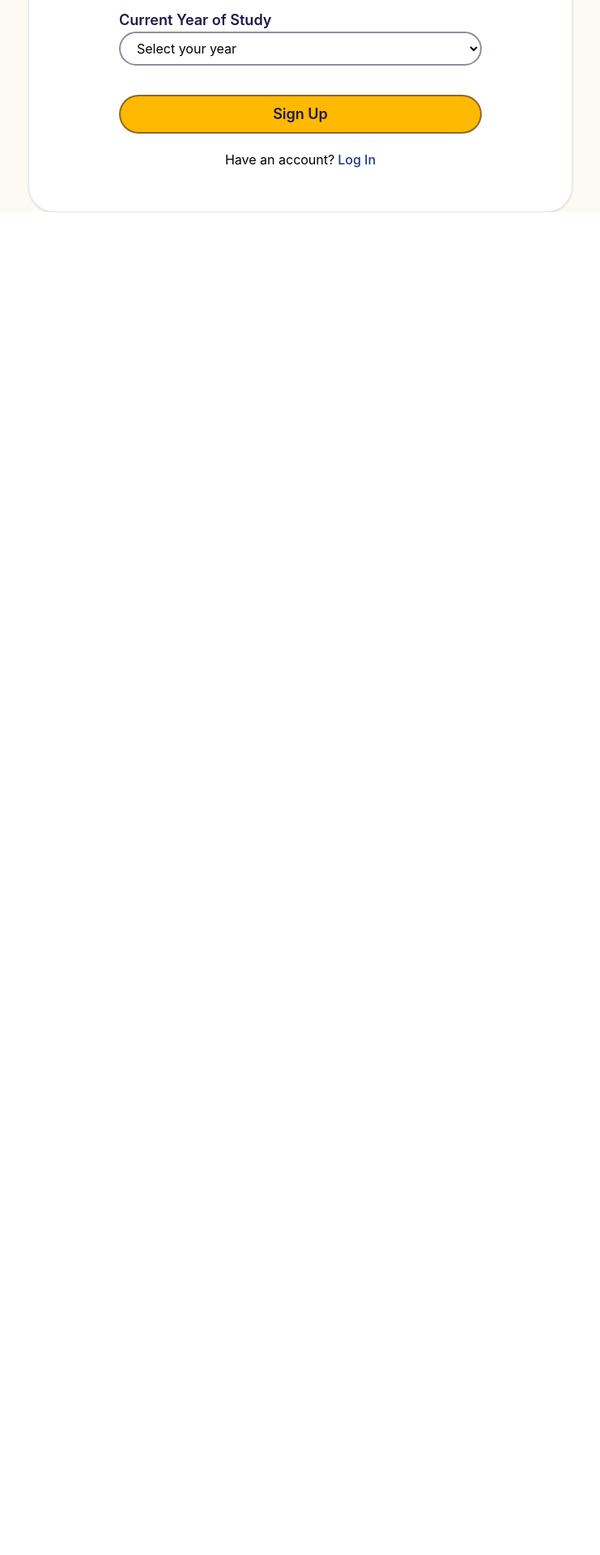
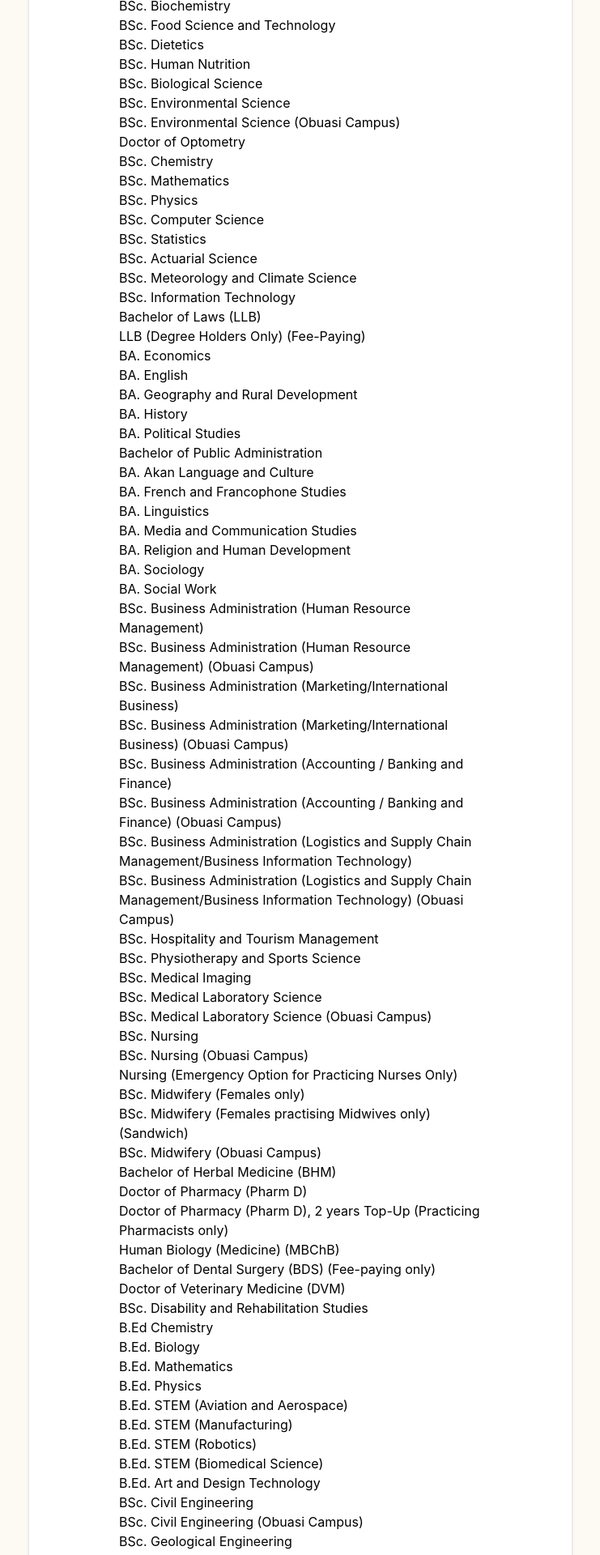
Before and after one commit to obkstudios/app_progress, a React (Vite) app: page /signup in a window 1280 px wide. Shown: the part 560-2480 px from the top of the page at 81% size, without its empty margins (269-1010 px from the left). Before the commit the page ends 822 px from the top, so only its background shows below. Built offline with nearby package versions, Linux system fonts and the light colour scheme.

Commit message:
Add autocomplete feature

```diff
--- a/src/pages/SignUp.jsx
+++ b/src/pages/SignUp.jsx
@@ -1,5 +1,6 @@
 import { Link } from "react-router-dom"
 import { useState } from "react"
+import { programs } from "./programs"
 import { appName } from "../config"
 
 function SignUpForm() {
@@ -14,15 +15,22 @@ function SignUpForm() {
     e.preventDefault() // stops the page from reloading
   }
 
+  const matchingPrograms = programs.filter((programName) => {
+    return programName.toLowerCase().includes(program.toLowerCase())
+  })
+
   return (
     <div className="flex justify-center items-center min-h-screen  bg-[#fdfaf3] ">
       <form onSubmit={handleSubmit} className="w-full max-w-2xl rounded-4xl bg-white border border-[#1e1b4b]/10 p-8 shadow-sm">
+
+        {/* Header */}
         <div className="m-5">
-          <h1 className="text-3xl font-bold text-[#1e1b4b]">Create your Lectify account</h1>
-
-
+          <h1 className="text-3xl font-bold text-[#1e1b4b]">Create your {appName} account</h1>
           <p className="text-sm italic mb-5 ">Tell us a little about yourself so we can organize your Lectify experience</p>
         </div>
+
+        {/* forms */}
+        {/* name */}
         <div className="mx-auto w-full max-w-md">
           <div className="mb-4">
             <label className="block text-lg font-semibold text-[#1e1b4b]" htmlFor="full-name">Full Name </label>
@@ -35,6 +43,7 @@ function SignUpForm() {
               placeholder="Full Name" />
           </div>
 
+          {/* email */}
           <div className="mb-4 ">
             <label className="block text-lg font-semibold text-[#1e1b4b]" htmlFor="email">Email </label>
             <input
@@ -46,6 +55,7 @@ function SignUpForm() {
               placeholder="example@gmail.com" />
           </div>
 
+          {/* password */}
           <div className="mb-4">
             <label className="block text-lg font-semibold text-[#1e1b4b]" htmlFor="password">Password </label>
             <input
@@ -57,6 +67,7 @@ function SignUpForm() {
               placeholder="Password" />
           </div>
 
+          {/* university */}
           <div className="mb-4">
             <label className="block text-lg font-semibold text-[#1e1b4b] mb-1" htmlFor="university">University</label>
             <select
@@ -70,6 +81,7 @@ function SignUpForm() {
             </select>
           </div>
 
+          {/* programme */}
           <div className="mb-4">
             <label className="block text-lg font-semibold text-[#1e1b4b]" htmlFor="program">Programme of Study </label>
             <input
@@ -79,6 +91,9 @@ function SignUpForm() {
               value={program}
               onChange={(e) => setProgram(e.target.value)}
             />
+            {matchingPrograms.map((programName) => {
+              return <p>{programName}</p>
+            })}
           </div>
 
           <div className="mb-4">
--- /dev/null
+++ b/src/pages/programs.js
@@ -0,0 +1,157 @@
+export const programs = [
+  // College of Science – Faculty of Biosciences
+  "BSc. Biochemistry",
+  "BSc. Food Science and Technology",
+  "BSc. Dietetics",
+  "BSc. Human Nutrition",
+  "BSc. Biological Science",
+  "BSc. Environmental Science",
+  "BSc. Environmental Science (Obuasi Campus)",
+  "Doctor of Optometry",
+
+  // College of Science – Faculty of Physical and Computational Sciences
+  "BSc. Chemistry",
+  "BSc. Mathematics",
+  "BSc. Physics",
+  "BSc. Computer Science",
+  "BSc. Statistics",
+  "BSc. Actuarial Science",
+  "BSc. Meteorology and Climate Science",
+  "BSc. Information Technology",
+
+  // College of Humanities and Social Sciences – Faculty of Law
+  "Bachelor of Laws (LLB)",
+  "LLB (Degree Holders Only) (Fee-Paying)",
+
+  // College of Humanities and Social Sciences – Faculty of Social Science
+  "BA. Economics",
+  "BA. English",
+  "BA. Geography and Rural Development",
+  "BA. History",
+  "BA. Political Studies",
+  "Bachelor of Public Administration",
+  "BA. Akan Language and Culture",
+  "BA. French and Francophone Studies",
+  "BA. Linguistics",
+  "BA. Media and Communication Studies",
+  "BA. Religion and Human Development",
+  "BA. Sociology",
+  "BA. Social Work",
+
+  // College of Humanities and Social Sciences – KNUST School of Business
+  "BSc. Business Administration (Human Resource Management)",
+  "BSc. Business Administration (Human Resource Management) (Obuasi Campus)",
+  "BSc. Business Administration (Marketing/International Business)",
+  "BSc. Business Administration (Marketing/International Business) (Obuasi Campus)",
+  "BSc. Business Administration (Accounting / Banking and Finance)",
+  "BSc. Business Administration (Accounting / Banking and Finance) (Obuasi Campus)",
+  "BSc. Business Administration (Logistics and Supply Chain Management/Business Information Technology)",
+  "BSc. Business Administration (Logistics and Supply Chain Management/Business Information Technology) (Obuasi Campus)",
+  "BSc. Hospitality and Tourism Management",
+
+  // College of Health Sciences – Faculty of Allied Health Sciences
+  "BSc. Physiotherapy and Sports Science",
+  "BSc. Medical Imaging",
+  "BSc. Medical Laboratory Science",
+  "BSc. Medical Laboratory Science (Obuasi Campus)",
+
+  // College of Health Sciences – School of Nursing and Midwifery
+  "BSc. Nursing",
+  "BSc. Nursing (Obuasi Campus)",
+  "Nursing (Emergency Option for Practicing Nurses Only)",
+  "BSc. Midwifery (Females only)",
+  "BSc. Midwifery (Females practising Midwives only) (Sandwich)",
+  "BSc. Midwifery (Obuasi Campus)",
+
+  // College of Health Sciences – Faculty of Pharmacy and Pharmaceutical Sciences
+  "Bachelor of Herbal Medicine (BHM)",
+  "Doctor of Pharmacy (Pharm D)",
+  "Doctor of Pharmacy (Pharm D), 2 years Top-Up (Practicing Pharmacists only)",
+
+  // College of Health Sciences – School of Medicine and Dentistry
+  "Human Biology (Medicine) (MBChB)",
+  "Bachelor of Dental Surgery (BDS) (Fee-paying only)",
+
+  // College of Health Sciences – School of Veterinary Medicine
+  "Doctor of Veterinary Medicine (DVM)",
+
+  // College of Health Sciences – School of Public Health
+  "BSc. Disability and Rehabilitation Studies",
+
+  // Education (B.Ed)
+  "B.Ed Chemistry",
+  "B.Ed. Biology",
+  "B.Ed. Mathematics",
+  "B.Ed. Physics",
+  "B.Ed. STEM (Aviation and Aerospace)",
+  "B.Ed. STEM (Manufacturing)",
+  "B.Ed. STEM (Robotics)",
+  "B.Ed. STEM (Biomedical Science)",
+  "B.Ed. Art and Design Technology",
+
+  // College of Engineering – Faculty of Civil and Geo-Engineering
+  "BSc. Civil Engineering",
+  "BSc. Civil Engineering (Obuasi Campus)",
+  "BSc. Geological Engineering",
+  "BSc. Geological Engineering (Obuasi)",
+  "BSc. Geomatic Engineering",
+  "BSc. Geomatic Engineering (Obuasi Campus)",
+  "BSc. Petroleum Engineering",
+
+  // College of Engineering – Faculty of Electrical and Computer Engineering
+  "BSc. Biomedical Engineering",
+  "BSc. Computer Engineering",
+  "BSc. Electrical/Electronic Engineering",
+  "BSc. Electrical/Electronic Engineering (Obuasi Campus)",
+  "BSc. Telecommunications Engineering",
+
+  // College of Engineering – Faculty of Mechanical and Chemical Engineering
+  "BSc. Agricultural Engineering",
+  "BSc. Petrochemical Engineering",
+  "BSc. Chemical Engineering",
+  "BSc. Metallurgical Engineering",
+  "BSc. Metallurgical Engineering (Obuasi Campus)",
+  "BSc. Materials Engineering",
+  "BSc. Materials Engineering (Obuasi Campus)",
+  "BSc. Marine Engineering",
+  "BSc. Industrial Engineering",
+  "BSc. Automobile Engineering",
+  "BSc. Mechanical Engineering",
+  "BSc. Mechanical Engineering (Obuasi Campus)",
+  "BSc. Aerospace Engineering",
+
+  // College of Art and Built Environment – Faculty of Built Environment
+  "BSc. Architecture",
+  "BSc. Construction Technology and Management",
+  "BSc. Quantity Surveying and Construction Economics",
+  "BSc. Development Planning",
+  "BSc. Human Settlement Planning",
+  "BSc. Land Economy",
+  "BSc. Real Estate",
+
+  // College of Art and Built Environment – Faculty of Art
+  "BA. Communication Design",
+  "BA. Integrated Rural Art and Industry",
+  "BA. Publishing Studies",
+  "BFA. Ceramics",
+  "BA. Metal Product Design Technology",
+  "BSc. Textile Design and Technology",
+  "BFA. Fine Art and Curatorial Practice",
+  "BSc. Fashion Design",
+  "BSc. Ceramics Technology",
+
+  // College of Art and Built Environment – Faculty of Educational Studies
+  "B.Ed. Junior High School Education (Mathematics, Science, ICT, Agricultural Science, History, Visual Arts and Geography)",
+
+  // College of Agriculture and Natural Resources – Faculty of Agriculture
+  "BSc. Agriculture",
+  "BSc. Agricultural Biotechnology",
+  "BSc. Agribusiness Management",
+  "BSc. Landscape Design and Management",
+
+  // College of Agriculture and Natural Resources – Faculty of Natural Resources
+  "BSc. Natural Resource Management",
+  "BSc. Forest Resources Technology",
+  "BSc. Packaging Technology",
+  "BSc. Aquaculture and Water Resource Management",
+];
```
